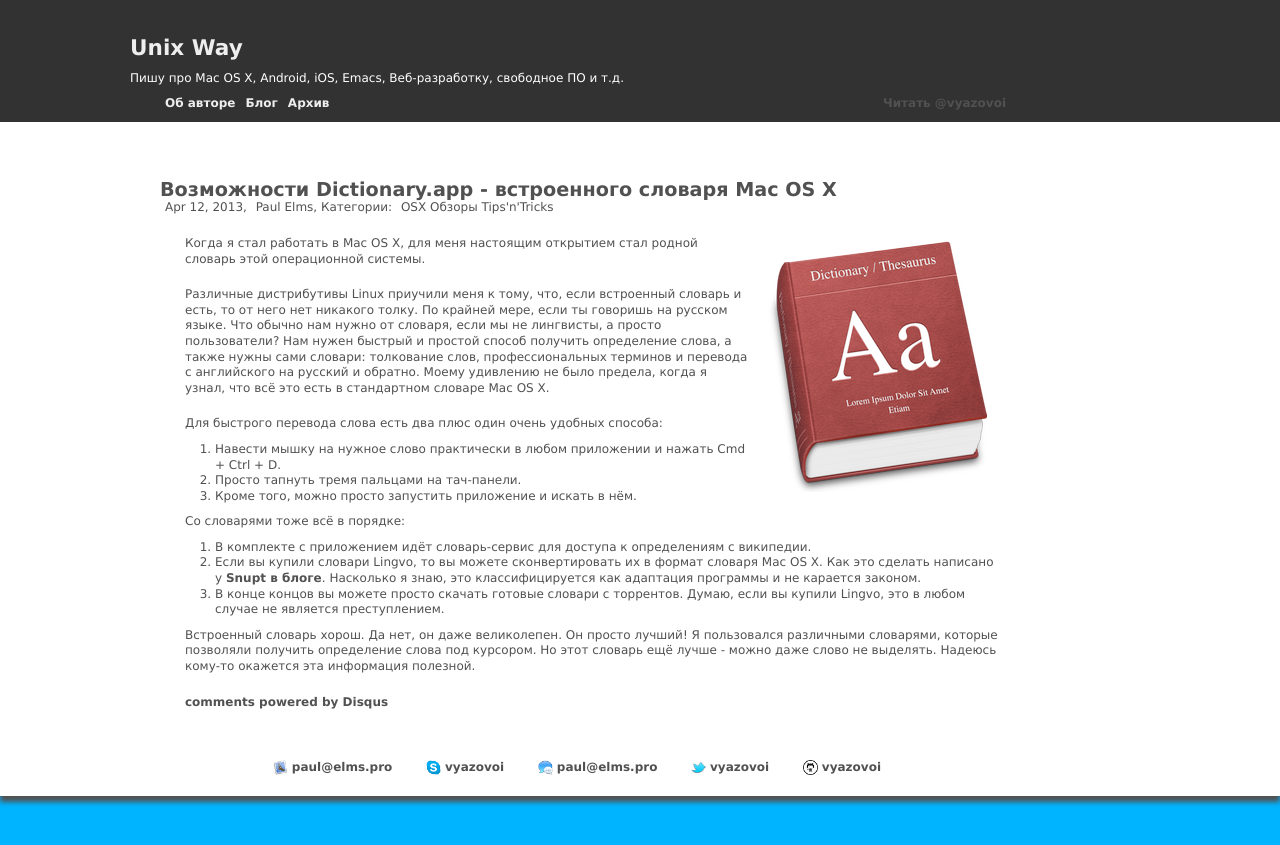
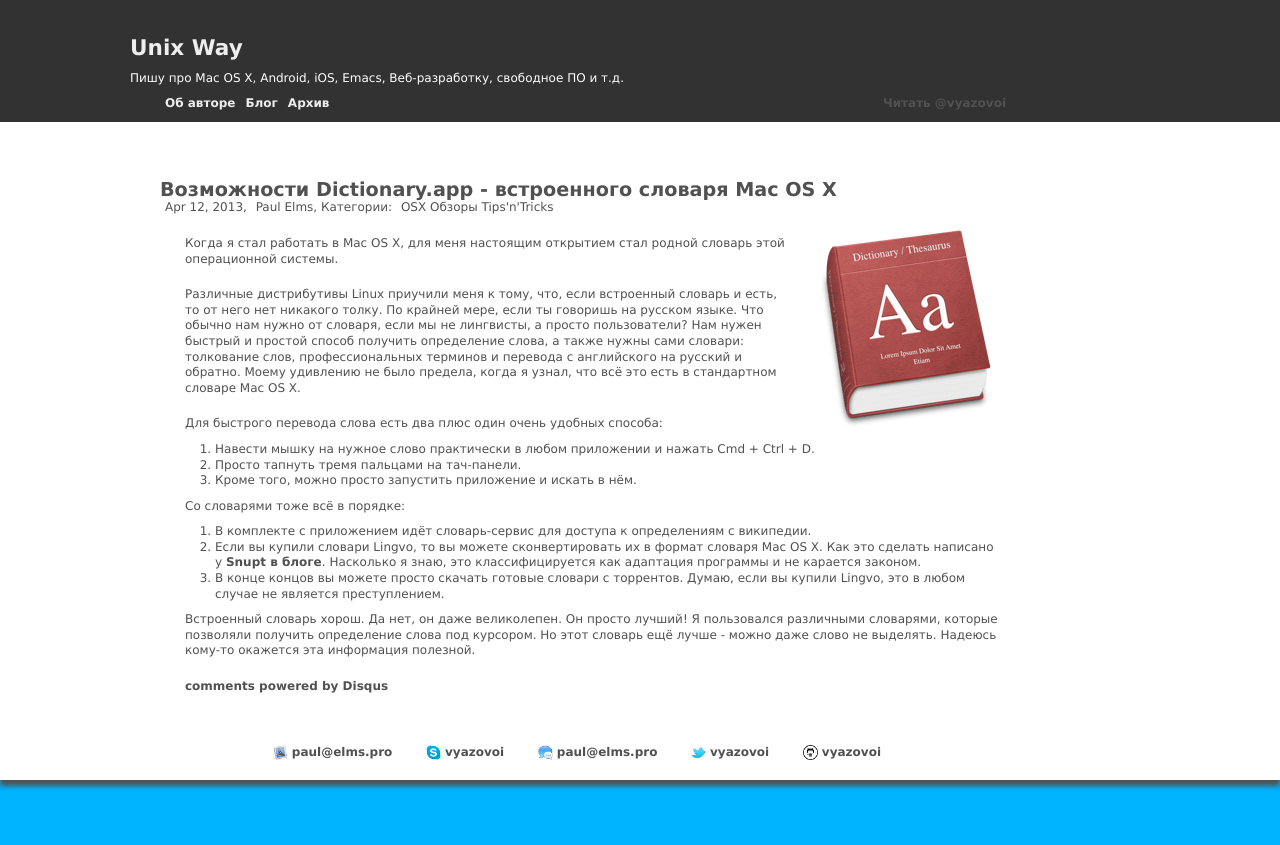
Before and after one commit to vyazovoi/vyazovoi.github.io, a Jekyll site: the page built from _posts/2013-04-12-vozmozhnosti-dictionary-dot-app-vstroiennogho-slovaria-mac-os-x.markdown, in a window 1280 px wide. Shown: the top 845 px of the page. Built offline with Jekyll 4.4.1, drawn with Linux system fonts in a browser that asks for light colours; nearby versions of some CDN libraries; Markdown is read by kramdown in place of the engine named in the settings; comment, search, counter and statistics services are not loaded.

Commit message:
Заменил иконки

```diff
--- a/_posts/2013-04-12-vozmozhnosti-dictionary-dot-app-vstroiennogho-slovaria-mac-os-x.markdown
+++ b/_posts/2013-04-12-vozmozhnosti-dictionary-dot-app-vstroiennogho-slovaria-mac-os-x.markdown
@@ -4,8 +4,8 @@ title: "Возможности Dictionary.app - встроенного слов
 date: 2013-04-12 16:17
 comments: true
 categories: OSX Обзоры Tips'n'Tricks
+icon: Dictionary_icon.png
 ---
-<img src="/images/articles/old/dictionary.png" alt="Иконка словаря" title="Dictionary.app" style="float:right">
 Когда я стал работать в Mac OS X, для меня настоящим открытием стал родной словарь этой операционной системы.
 
 Различные дистрибутивы Linux приучили меня к тому, что, если встроенный словарь и есть, то от него нет никакого толку. По крайней мере, если ты говоришь на русском языке.
--- a/_posts/2013-05-04-novaia-platforma-dlia-blogha.markdown
+++ b/_posts/2013-05-04-novaia-platforma-dlia-blogha.markdown
@@ -4,9 +4,8 @@ title: "История о том, как я чуть не сменил плат
 date: 2013-05-04 20:25
 comments: true
 categories: runix Markdown Обзоры OSX iOS
+icon: Writing_icon.png
 ---
-<img src="/images/articles/old/writing.jpg" alt="writing" style="width: 200px; float: right; margin: 0 0 15px 15px;" />
-
 *Сегодня я менял платформу для блога, но в процессе переноса заметок и настройки блога я передумал. Далее следует текст заметки, которую я уже было написал в новый блог. Почему я остался на octopress -- в конце заметки.*
 
 Вчера вечером я лежал перед сном в кровати, читал твиттер на телефоне, и пришла мне в голову мысль дополнить одну заметку новой информацией. Для этого мне нужно было встать, включить компьютер, отредактировать запись в octopress и сделать деплоймент на github. Слишком сложно.
```
Also changed, not shown: images/articles/Dictionary_icon.png (added), images/articles/Writing_icon.png (added), images/articles/old/dictionary.png (deleted), images/articles/old/writing.jpg (deleted).
